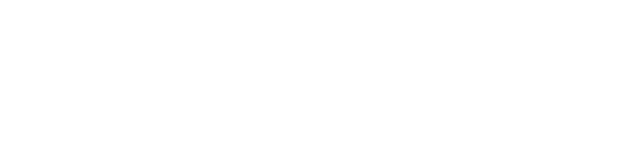
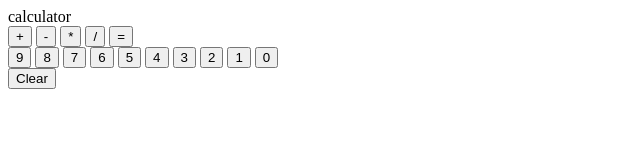
Before and after one commit to HasanAlii73/Calculator, a plain HTML site: page index.html in a window 1280 px wide. Shown: the whole page, without its empty margins (0-640 px from the left). Drawn offline with Linux system fonts and the light colour scheme.

Commit message:
Add elements to the html file
Added the display and the buttons (digits, operators and clear)

```diff
--- a/index.html
+++ b/index.html
@@ -7,6 +7,32 @@
     <script src="script.js"></script>
 </head>
 <body>
+    <div id="result">calculator</div>
 
+    <div id="buttons">
+
+        <div class="ops">
+            <button id="add" class="op">+</button>
+            <button id="subtract" class="op">-</button>
+            <button id="multiply" class="op">*</button>
+            <button id="divide" class="op">/</button>
+            <button id="equal" class="op">=</button>
+        </div>
+
+        <div class="digits">
+            <button id="9" class="dg">9</button>
+            <button id="8" class="dg">8</button>
+            <button id="7" class="dg">7</button>
+            <button id="6" class="dg">6</button>
+            <button id="5" class="dg">5</button>
+            <button id="4" class="dg">4</button>
+            <button id="3" class="dg">3</button>
+            <button id="2" class="dg">2</button>
+            <button id="1" class="dg">1</button>
+            <button id="0" class="dg">0</button>
+        </div>
+
+        <button id="clear">Clear</button>
+    </div>
 </body>
 </html>
```
